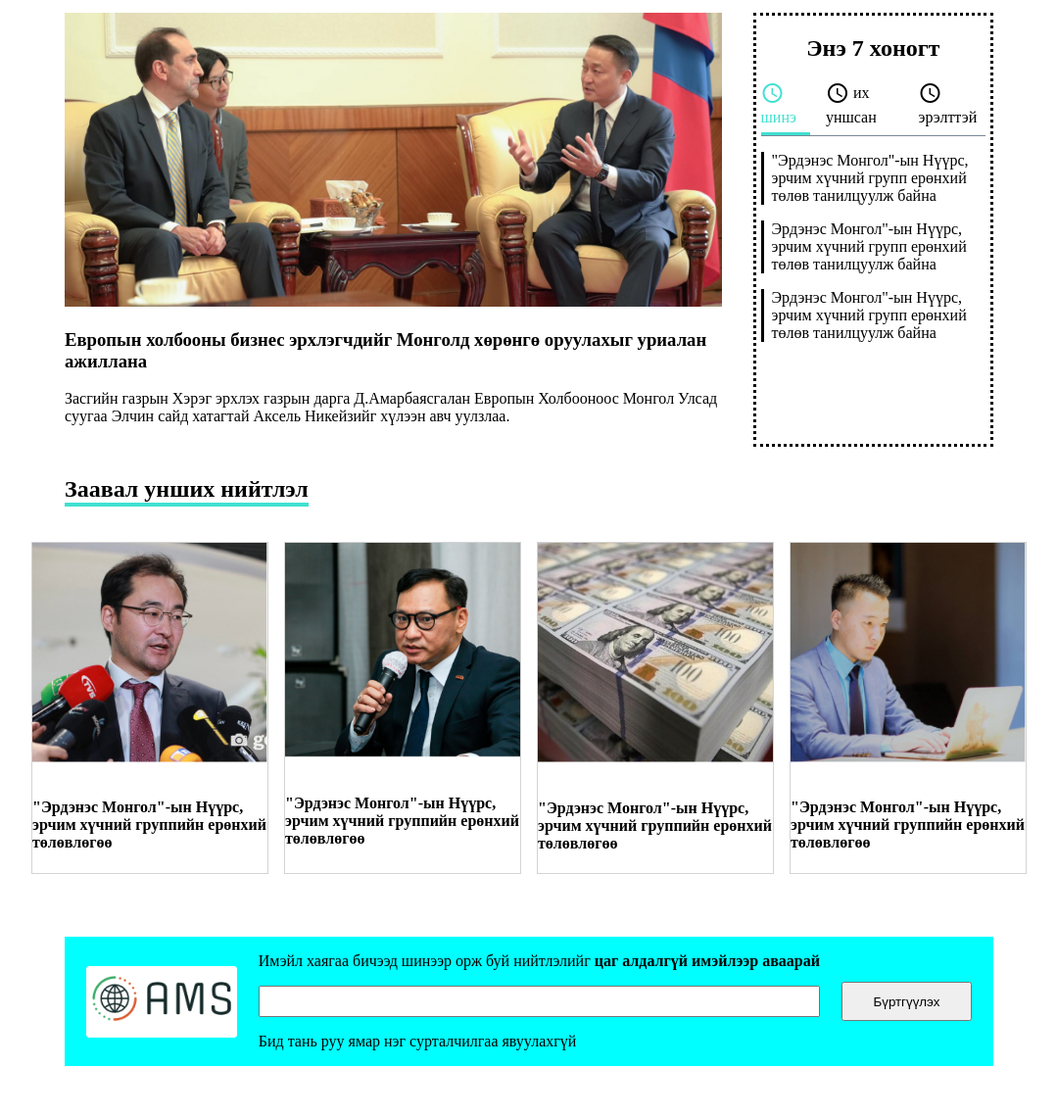
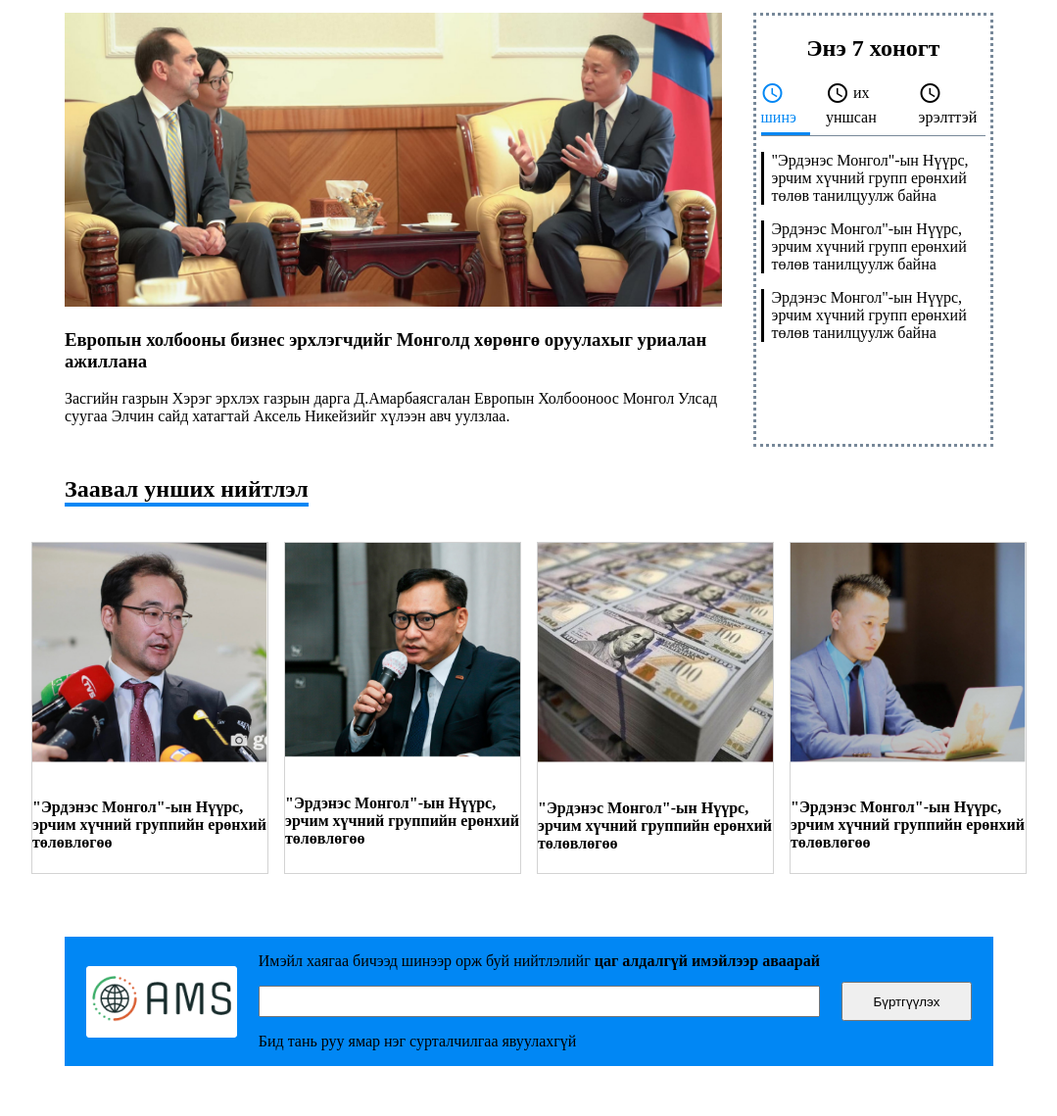
Before and after one commit to Gosdakle/webdev_ams, a plain HTML site: page index.html in a window 1280 px wide. Shown: the part 163-1302 px from the top of the page at 98% size, without its empty margins (100-1179 px from the left). Drawn offline with Linux system fonts and the light colour scheme.

Commit message:
homepage colors

```diff
--- a/css/homepage.css
+++ b/css/homepage.css
@@ -1,3 +1,7 @@
+:root{
+    --primary-color: rgba(1, 135, 244, 1)
+}
+
 .grid-container {
     display: grid;
     width: 75%;
@@ -54,14 +58,14 @@
     padding-left: 0.3em;
     padding-right: 0.3em;
     overflow: hidden;
-    border: dotted;
+    border: dotted lightslategrey;
     display: flex;
     flex-direction: column;
 }
 
 .weekly-selected{
-    color:turquoise;
-    border-bottom: solid 0.2em turquoise;
+    color: var(--primary-color);
+    border-bottom: solid 0.2em var(--primary-color);
 }
 
 .weekly-header-2 {
@@ -84,7 +88,7 @@
 }
 
 .section-header h2{
-    border-bottom: solid 0.2em turquoise;
+    border-bottom: solid 0.2em var(--primary-color);
 }
 
 .flex-container-must-read {
@@ -108,7 +112,7 @@
 }
 
 .email {
-    background-color: cyan;
+    background-color: var(--primary-color);
     display: flex;
     justify-content: space-evenly;
     align-items: center;
```
